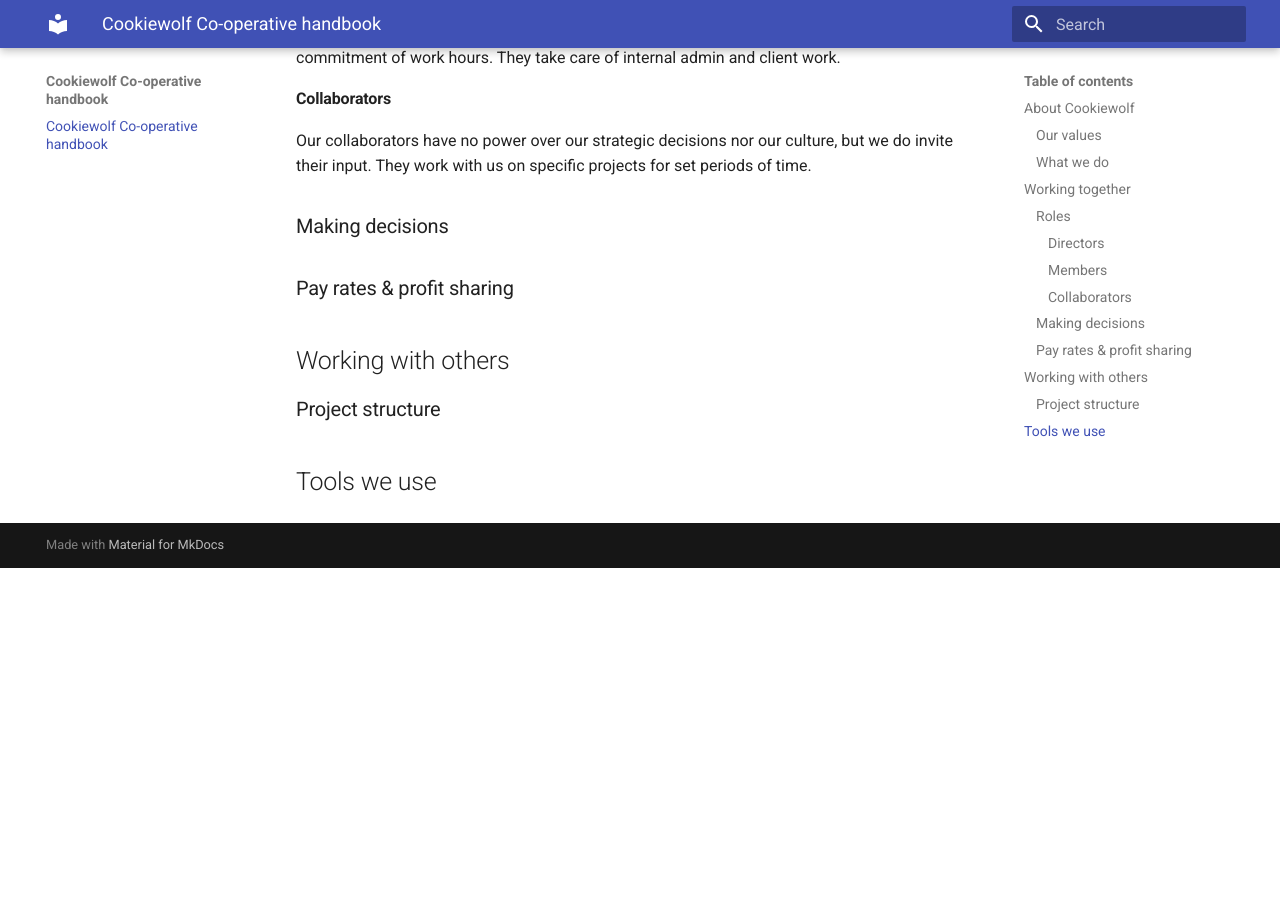
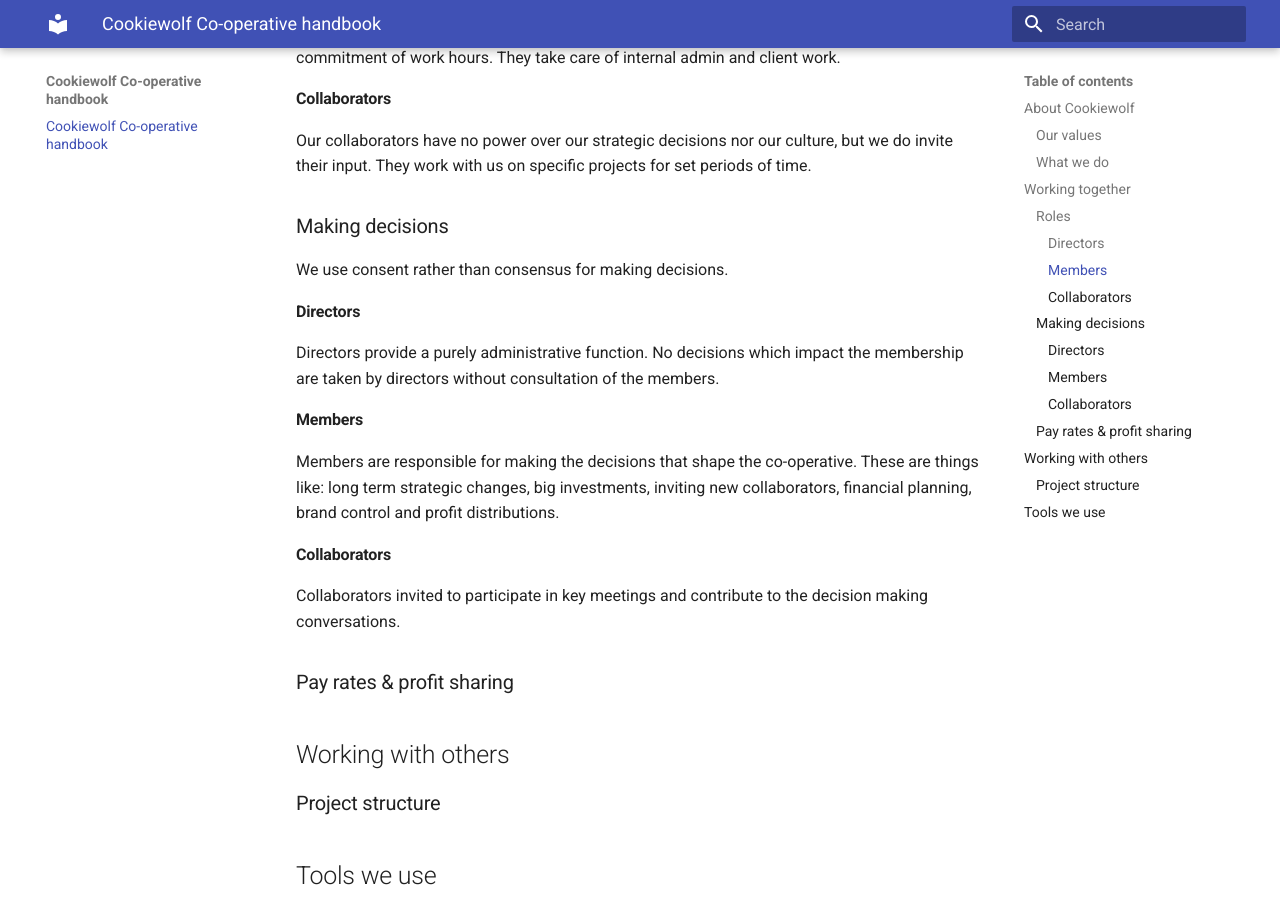
Before and after one commit to cookiewolf/handbook, an MkDocs documentation site: the page built from docs/index.md, in a window 1280 px wide and 900 px high, scrolled down 994 px. Built offline with MkDocs 1.6.1 and Material for MkDocs 9.7.7, drawn with Linux system fonts in a browser that asks for light colours; before the commit the page ends 1562 px from its top, so only the background shows below that.

Commit message:
Initial decision making

```diff
--- a/docs/index.md
+++ b/docs/index.md
@@ -17,18 +17,36 @@
 ## Working together
 
 ### Roles
+
 We operate as flat a hierarchy. We are project managers, creatives, programmers, artists and designers.
 
 #### Directors
+
 Our directors are responsible for the legalities of running the buiness. They are re-elected from members once a year. They have the same power and shareholding as members who are not directors.
 
 #### Members
+
 Our members set the strategic direction and culture of Cookiewolf. They bring in business together and share equally in the profits. They attend regular check-ins but have no minimum commitment of work hours. They take care of internal admin and client work.
 
 #### Collaborators
+
 Our collaborators have no power over our strategic decisions nor our culture, but we do invite their input. They work with us on specific projects for set periods of time.
 
 ### Making decisions
+
+We use consent rather than consensus for making decisions.
+
+#### Directors
+
+Directors provide a purely administrative function. No decisions which impact the membership are taken by directors without consultation of the members.
+
+#### Members
+
+Members are responsible for making the decisions that shape the co-operative. These are things like: long term strategic changes, big investments, inviting new collaborators, financial planning, brand control and profit distributions.
+
+#### Collaborators
+
+Collaborators invited to participate in key meetings and contribute to the decision making conversations.
 
 ### Pay rates & profit sharing
 
```
